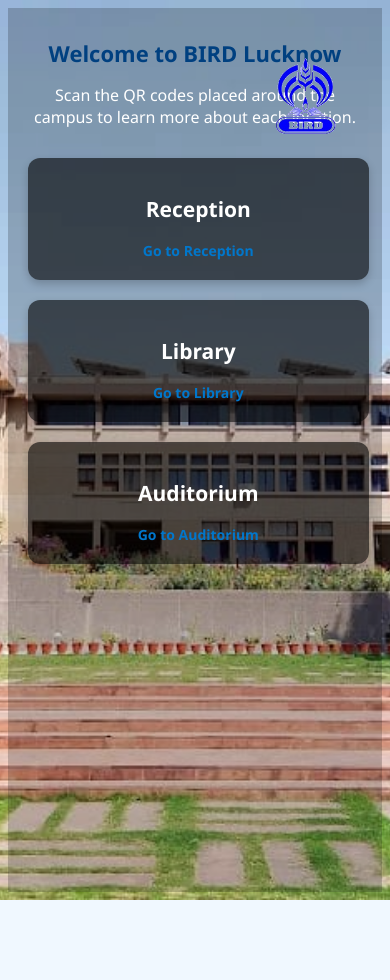
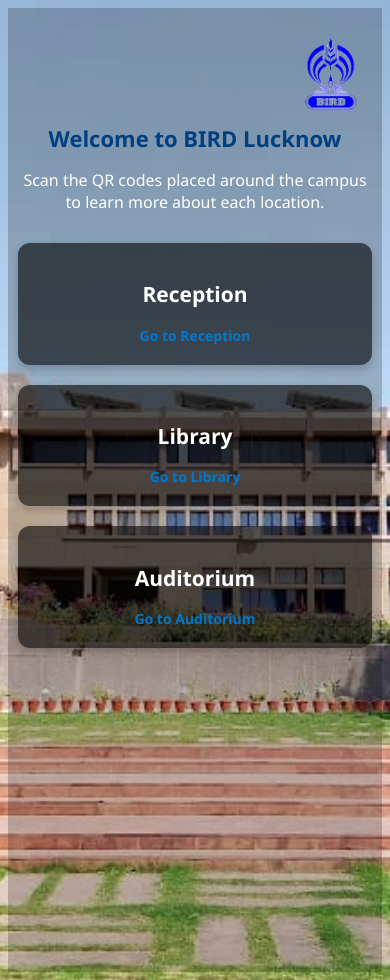
Before and after one commit to Hyadav007/bird-walking-tour, a plain HTML site: page index.html in a window 390 px wide. Before the commit the page ends 900 px from the top, so only its background shows below. Drawn offline with Linux system fonts and the light colour scheme.

Commit message:
Update index.html

```diff
--- a/index.html
+++ b/index.html
@@ -14,21 +14,18 @@
       background-repeat: no-repeat;
       color: #ffffff;
       text-align: center;
-      padding: 40px 10px;
+      padding: 100px 10px 40px 10px; /* Top padding for logo space */
       min-height: 100vh;
       backdrop-filter: brightness(0.8);
     }
 
     .logo-img {
-      position: absolute;
+      position: fixed;
       top: 20px;
       right: 20px;
-      width: 80px;
-    }
-
-    .container {
-      max-width: 800px;
-      margin: 0 auto;
+      width: 70px;
+      height: auto;
+      z-index: 999;
     }
 
     h1 {
@@ -50,7 +47,7 @@
       padding: 20px;
       width: 250px;
       box-shadow: 0 4px 8px rgba(0,0,0,0.2);
-      transition: transform 0.3s ease;
+      transition: transform 0.3s;
     }
 
     .card:hover {
@@ -63,28 +60,9 @@
       font-weight: bold;
     }
 
-    @media screen and (max-width: 768px) {
-      .logo-img {
-        position: relative;
-        display: block;
-        margin: 10px auto 0;
-        width: 60px;
-      }
-
-      h1 {
-        font-size: 24px;
-        margin-top: 10px;
-      }
-
-      .locations {
-        flex-direction: column;
-        align-items: center;
-      }
-    }
-
     @media (max-width: 600px) {
       body {
-        padding: 20px;
+        padding: 100px 10px 20px 10px; /* Ensure space for logo */
         background-size: cover;
         background-position: center top;
       }
@@ -99,18 +77,13 @@
       }
 
       .logo-img {
-        height: 80px;
-        width: 70px;
+        width: 60px;
       }
     }
   </style>
 </head>
 <body>
-  <div style="position: fixed; top: 20px; right: 20px; z-index: 999;">
-    <img src="bird_lucknow_logo.png" alt="BIRD Lucknow Logo" class="logo-img">
-  </div>
-
-  <div class="container">
+  <img src="bird_lucknow_logo.png" alt="BIRD Lucknow Logo" class="logo-img" />
   <h1>Welcome to BIRD Lucknow</h1>
   <p>Scan the QR codes placed around the campus to learn more about each location.</p>
 
@@ -128,6 +101,5 @@
       <a href="locations/auditorium.html">Go to Auditorium</a>
     </div>
   </div>
-  </div>
 </body>
 </html>
```
Lines whose indentation alone changed are shown as unchanged.
